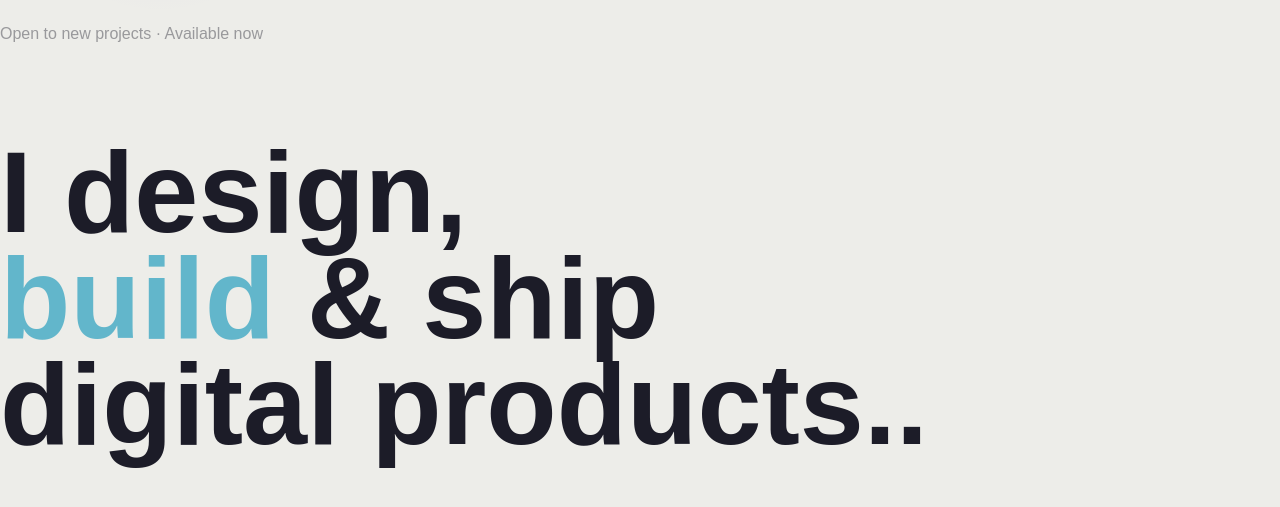
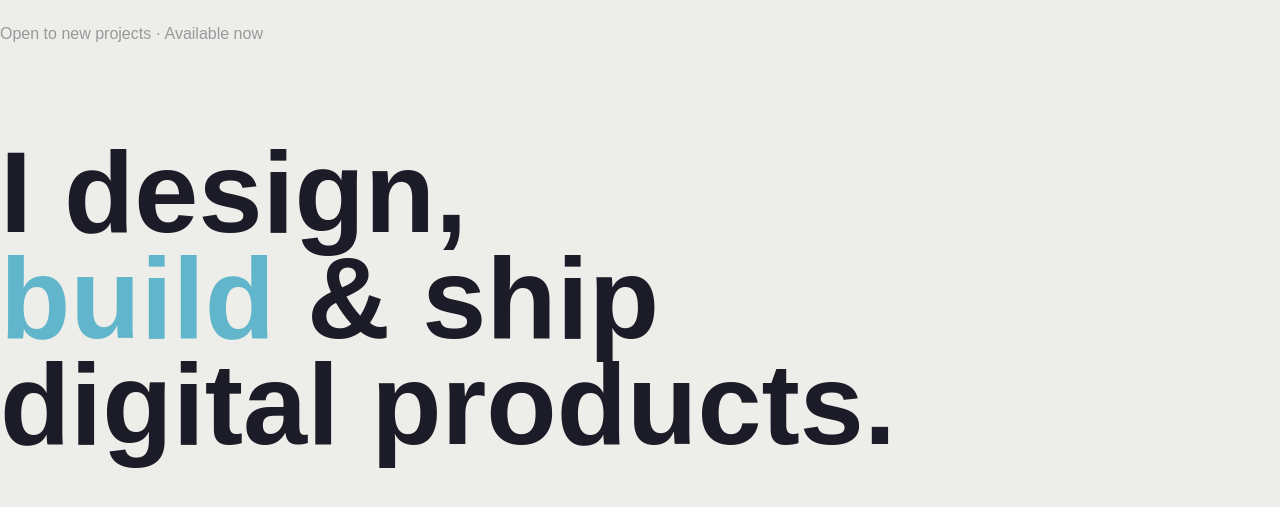
Before and after one commit to jayraj/jayraj.github.io, a React (Vite) app: page / in a window 1280 px wide. Shown: the part 960-1467 px from the top of the page. Built offline with nearby package versions, Linux system fonts and the light colour scheme; the HTML template or start-up script is replaced by a standard one.

Commit message:
.removed

```diff
--- a/src/app/App.tsx
+++ b/src/app/App.tsx
@@ -288,7 +288,7 @@ export default function App() {
           >
             I design,<br />
             <span style={{ color: PRIMARY }}>build</span> &amp; ship<br />
-            digital products..
+            digital products.
           </h1>
 
           <p className="max-w-lg text-base md:text-lg leading-relaxed mb-10" style={{ color: FG_MED }}>
```
